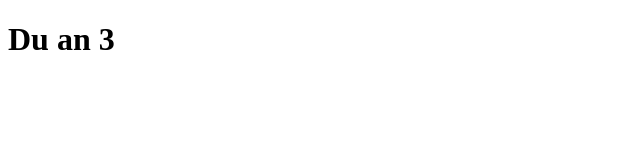
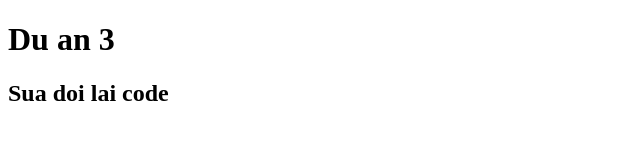
Before and after one commit to Wisper23/duan3, a plain HTML site: page index.html in a window 1280 px wide. Shown: the whole page, without its empty margins (0-640 px from the left). Drawn offline with Linux system fonts and the light colour scheme.

Commit message:
Sua doi lan 1

```diff
--- a/index.html
+++ b/index.html
@@ -7,5 +7,6 @@
   </head>
   <body>
     <h1>Du an 3</h1>
+    <h2>Sua doi lai code</h2>
   </body>
 </html>
```
